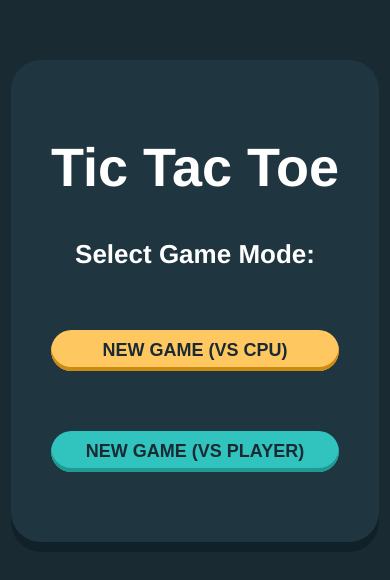
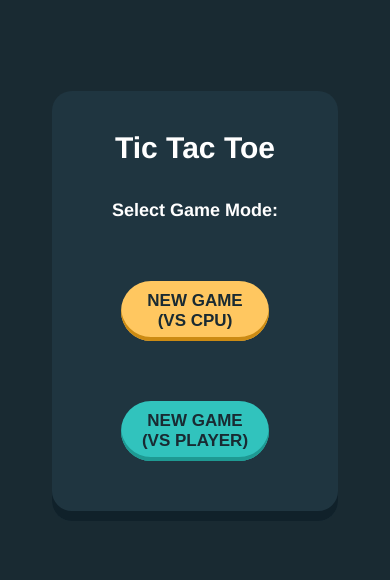
Before and after one commit to ed55567/tic_tac_toe, a React (Create React App) app: page / in a window 390 px wide. Shown: the part 116-696 px from the top of the page. Built offline with nearby package versions, Linux system fonts and the light colour scheme.

Commit message:
made css style smaller to fit phone

```diff
--- a/src/App.css
+++ b/src/App.css
@@ -13,22 +13,24 @@ body {
   font-family: "Outfit-Bold", Helvetica;
   background-color: #1f3540;
   box-shadow: inset 0px -10px 0px #10212a;
-  padding: 40px;
-  border-radius: 30px;
+  padding: 20px;
+  border-radius: 20px;
 }
 
 h1 {
-  font-size: 54px;
+  font-size: 30px;
   margin-bottom: 20px;
 }
 
 h2 {
-  font-size: 26px;
+  font-size: 18px;
   margin-bottom: 20px;
 }
 
 .start-menu,
-.symbol-selection {
+.symbol-selection
+.cpu-menu,
+.player-menu {
   display: flex;
   flex-direction: column;
   margin-bottom: 20px;
@@ -47,7 +49,7 @@ h2 {
   background-color: #ffc760;
   border-radius: 30px;
   box-shadow: inset 0px -4px 0px #cc8b13;
-  width: 100%;
+  width: 60%;
 }
 
 .player-menu{
@@ -61,7 +63,7 @@ h2 {
   background-color: #31c3bd;
   border-radius: 30px;
   box-shadow: inset 0px -4px 0px #1e9a93;
-  width: 100%;
+  width: 60%;
 }
 
 .cpu-menu:hover {
@@ -91,13 +93,13 @@ h2 {
   display: flex;
   justify-content: center;
   align-items: center;
-  width: 120px;
-  height: 120px;
+  width: 80px;
+  height: 80px;
   font-weight: 700;
-  font-size: 36px;
+  font-size: 30px;
   border: 2px solid #10212a;
-  box-shadow: inset 0px -8px 0px #10212a;
-  border-radius: 15px;
+  box-shadow: inset 0px -6px 0px #10212a;
+  border-radius: 10px;
   cursor: pointer;
 }
 
@@ -105,7 +107,7 @@ h2 {
   background-color: #31c3bd;
   border-radius: 15px;
   height: 20px;
-  width: 60px;
+  width: 50px;
   align-items: center;
   padding: 5px;
 }
@@ -114,7 +116,7 @@ h2 {
   background-color: #f2b137;
   border-radius: 15px;
   height: 20px;
-  width: 60px;
+  width: 50px;
   align-items: center;
   padding: 5px;
 }
@@ -123,7 +125,7 @@ h2 {
   background-color: #a8bec9;
   border-radius: 15px;
   height: 20px;
-  width: 100px;
+  width: 80px;
   align-items: center;
   padding: 5px;
 }
@@ -154,11 +156,11 @@ h2 {
   align-items: center;
   display: flex;
   flex-direction: column;
-  gap: 40px;
+  gap: 30px;
 }
 
 .modal p {
-  font-size: 34px;
+  font-size: 24px;
   color: white;
   margin-bottom: 20px;
 }
@@ -186,7 +188,7 @@ button {
   background-color: #3498db;
   border-radius: 15px;
   padding: 10px 20px;
-  font-size: 18px;
+  font-size: 17px;
   color: white;
   border: none;
   border-radius: 4px;
```
